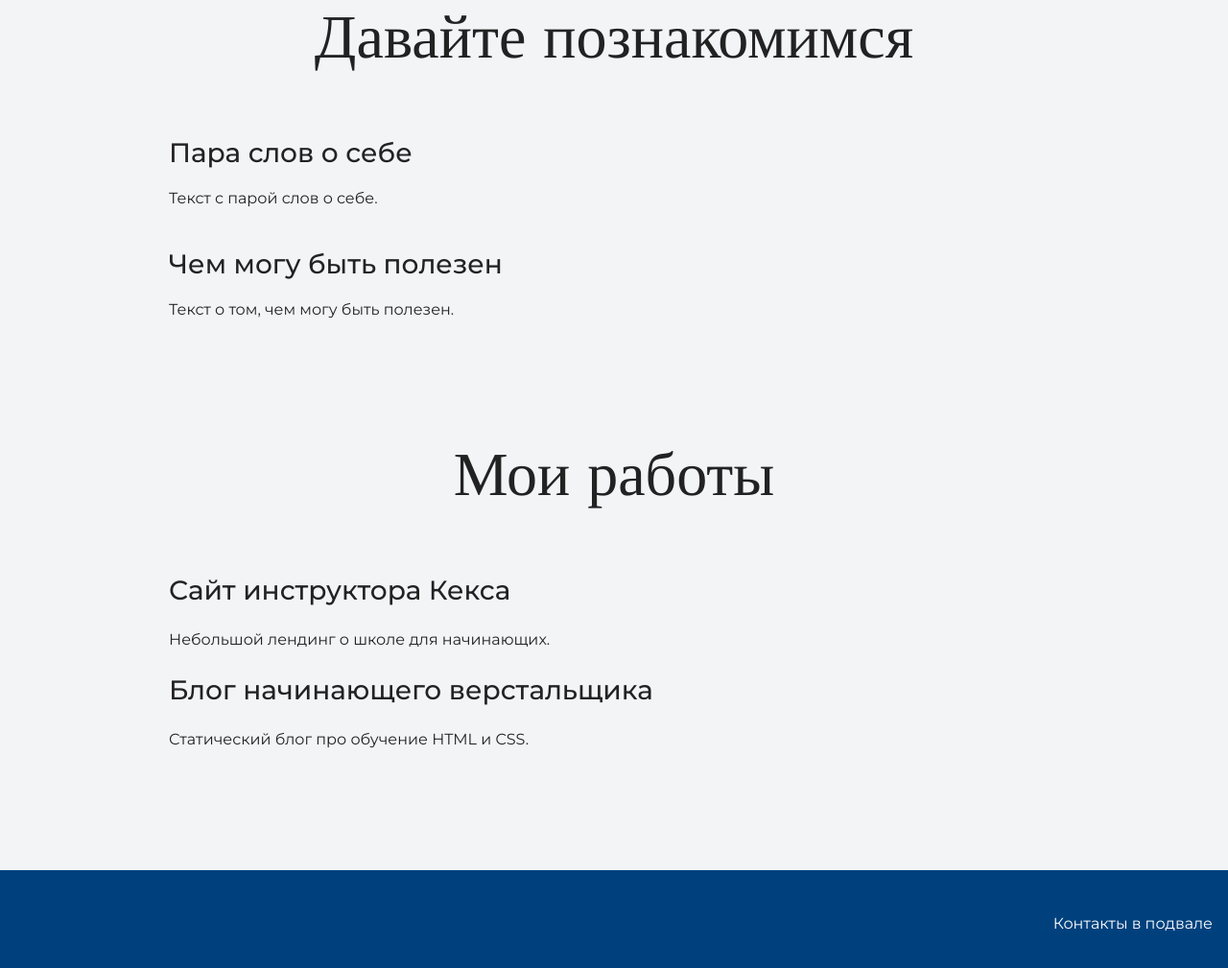
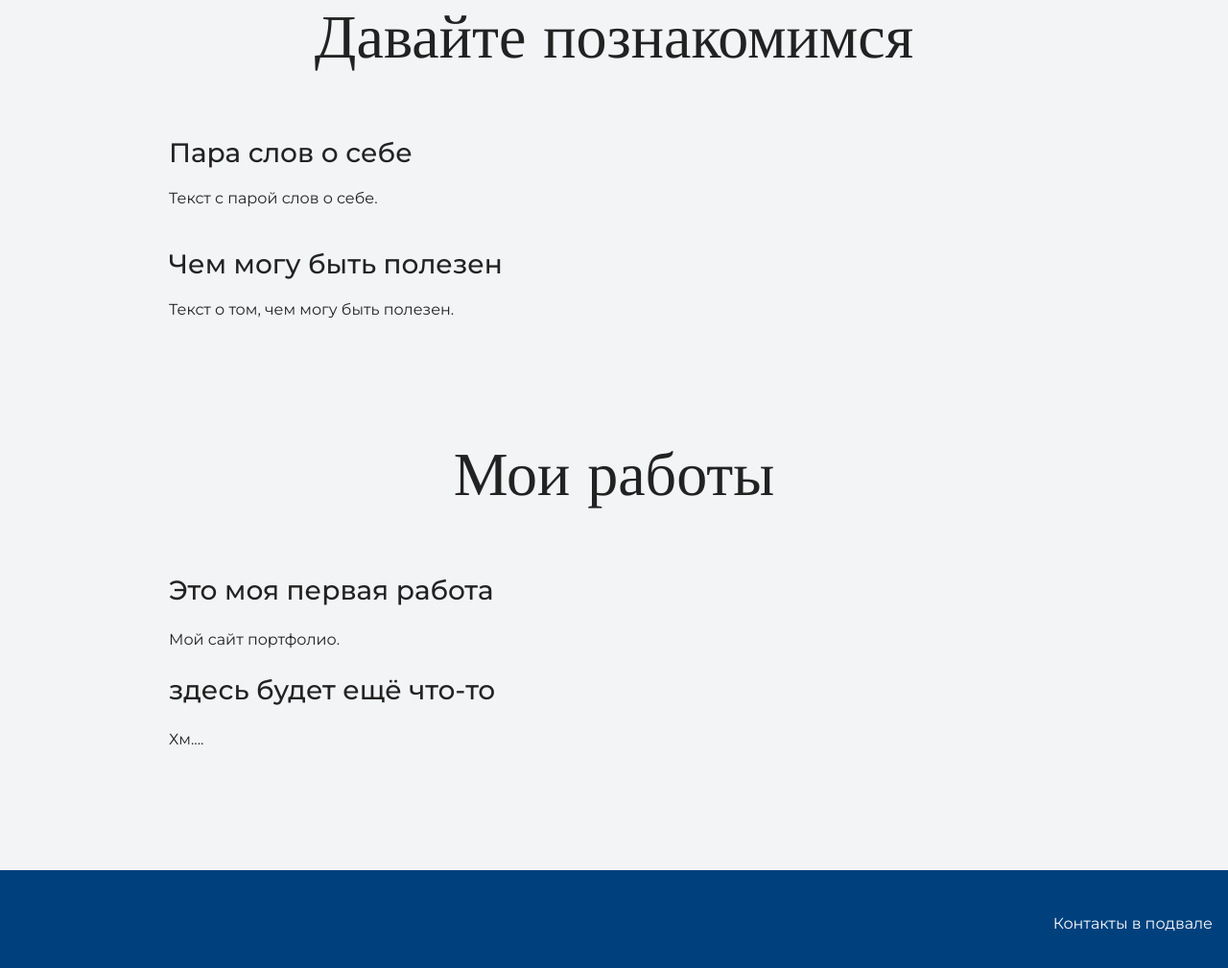
Before and after one commit to Slav161/my-page, a plain HTML site: page index.html in a window 1280 px wide. Shown: the part 1065-2074 px from the top of the page at 96% size. Drawn offline with nearby package versions, Linux system fonts and the light colour scheme.

Commit message:
Редктировал список своих работ

```diff
--- a/index.html
+++ b/index.html
@@ -33,11 +33,11 @@
 		<div class="container">
       <h2 class="subheading">Мои работы</h2>
 
-      <h3>Сайт инструктора Кекса</h3>
-      <p>Небольшой лендинг о школе для начинающих.</p>
+      <h3>Это моя первая работа</h3>
+      <p>Мой сайт портфолио.</p>
 
-      <h3>Блог начинающего верстальщика</h3>
-      <p>Статический блог про обучение HTML и CSS.</p>
+      <h3>здесь будет ещё что-то</h3>
+      <p>Хм....</p>
 			</div>
     </section>
 
```
